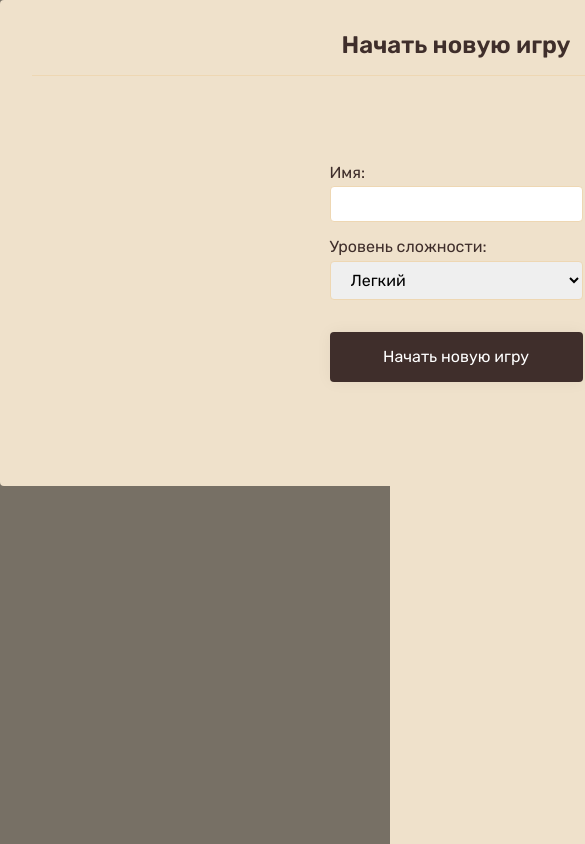
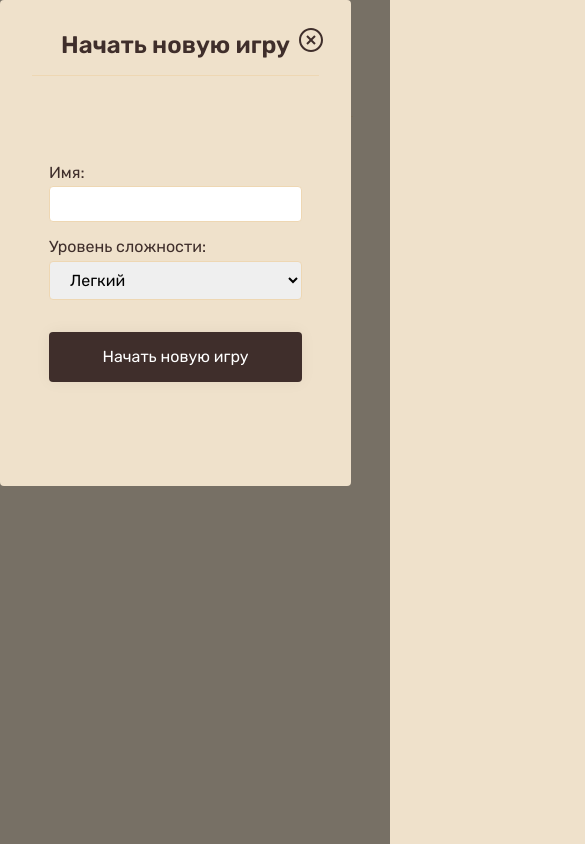
Before and after one commit to markgrushevski/memory-the-game, a Vue app in the folder frontend/: page / in a window 390 px wide. Shown: the top 844 px of the page, 585 px wide, since content can reach past the window. Built offline with nearby package versions, Linux system fonts and the light colour scheme.

Commit message:
feat: add responsive

```diff
--- a/frontend/src/ui/_layout.scss
+++ b/frontend/src/ui/_layout.scss
@@ -178,12 +178,16 @@ select {
         &-inner {
             display: flex;
             flex-wrap: wrap;
-            width: calc(((#{$gutter} * 6) + #{$spacer}) * var(--game-cards));
+            width: calc(((#{$gutter} * 3) + #{$spacer}) * var(--game-cards));
             padding: calc(#{$spacer} * 0.5);
             border: var(--element-border-width) solid var(--color-border);
             border-radius: var(--element-border-radius);
             background: var(--layout-background);
             box-shadow: $shadow;
+
+			@media (min-width: 576px) {
+				width: calc(((#{$gutter} * 6) + #{$spacer}) * var(--game-cards));
+			}
         }
 
         &__card {
@@ -191,8 +195,8 @@ select {
             position: relative;
             align-items: center;
             justify-content: center;
-            width: $gutter * 6;
-            height: $gutter * 6;
+            width: $gutter * 3;
+            height: $gutter * 3;
             margin: $spacer * 0.5;
             overflow: hidden;
             transition: $transition;
@@ -201,9 +205,19 @@ select {
             cursor: pointer;
 
             img {
-                width: $gutter * 4;
-                height: $gutter * 4;
+                width: $gutter * 2;
+                height: $gutter * 2;
             }
+
+			@media (min-width: 576px) {
+				width: $gutter * 6;
+				height: $gutter * 6;
+
+				img {
+					width: $gutter * 4;
+					height: $gutter * 4;
+				}
+			}
 
             &::before {
                 content: '';
@@ -285,15 +299,6 @@ select {
             &:not(.is-open, .is-active):hover {
                 box-shadow: $shadow-hover;
             }
-
-            // TEMP
-            // &:hover {
-            // 	span {
-            // 		visibility: visible;
-            // 		border-color: transparent;
-            // 	}
-            // }
-            // TEMP
 
             &-type-1 {
                 background: #f6f3f2;
--- a/frontend/src/ui/_variables.scss
+++ b/frontend/src/ui/_variables.scss
@@ -1,6 +1,6 @@
 :root {
-    --page-container: 912px;
-    --page-content: 800px;
+    --page-container: 272px;
+    --page-content: 100%;
     --page-background: #efe1cb;
     --layout-background: #fefdfa;
     --color-primary: #3f2e2b;
@@ -22,12 +22,21 @@
     --element-border-radius: 4px;
 
     // Game Field
-    --game-cards: 8;
+    --game-cards: 4;
     --game-card-border-width: 4px;
     --game-card-backface: #f3e8d6;
     --game-card-border-color: #f3e8d6;
     --game-card-border-color-active: #e8b462;
     --game-card-border-color-match: #5d7c42;
+
+	@media (min-width: 360px) {
+		--page-container: 90%;
+	}
+
+	@media (min-width: 992px) {
+		--page-container: 912px;
+		--page-content: 800px;
+	}
 }
 
 // Spacing
```
